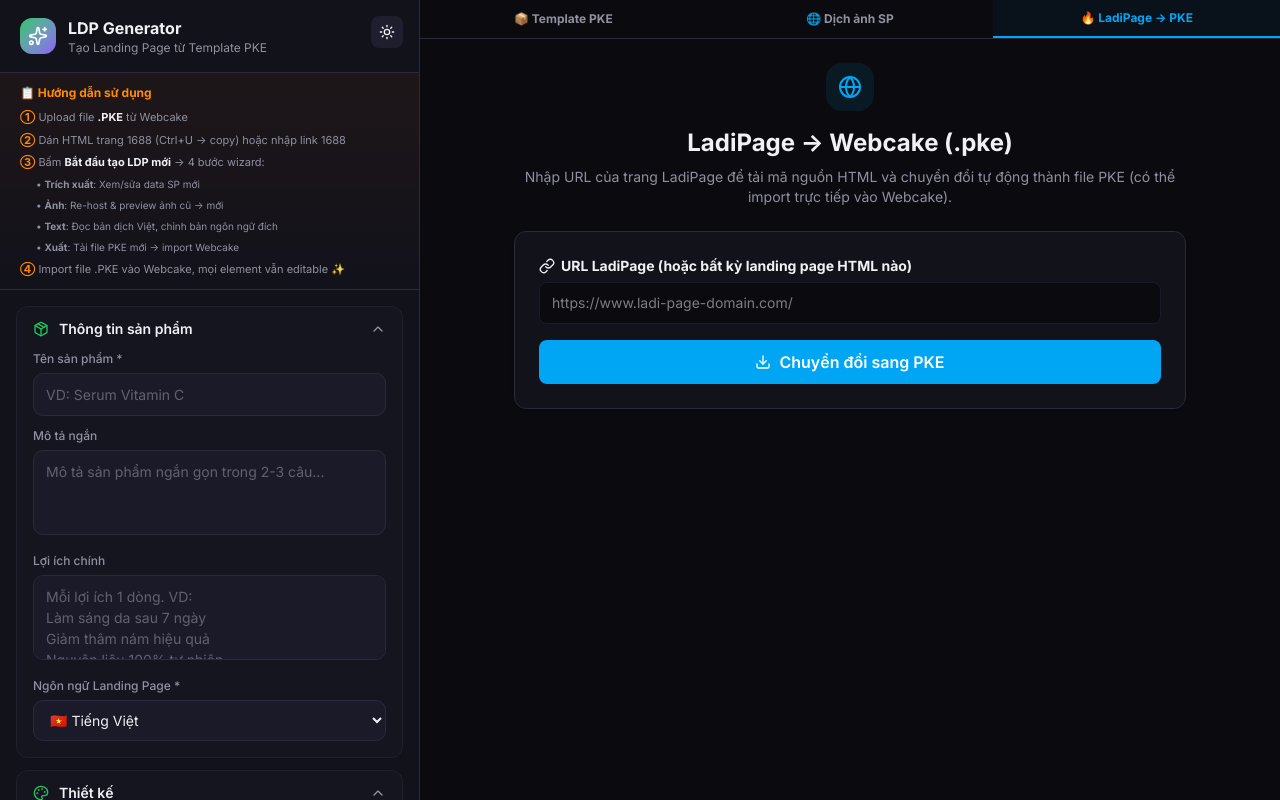
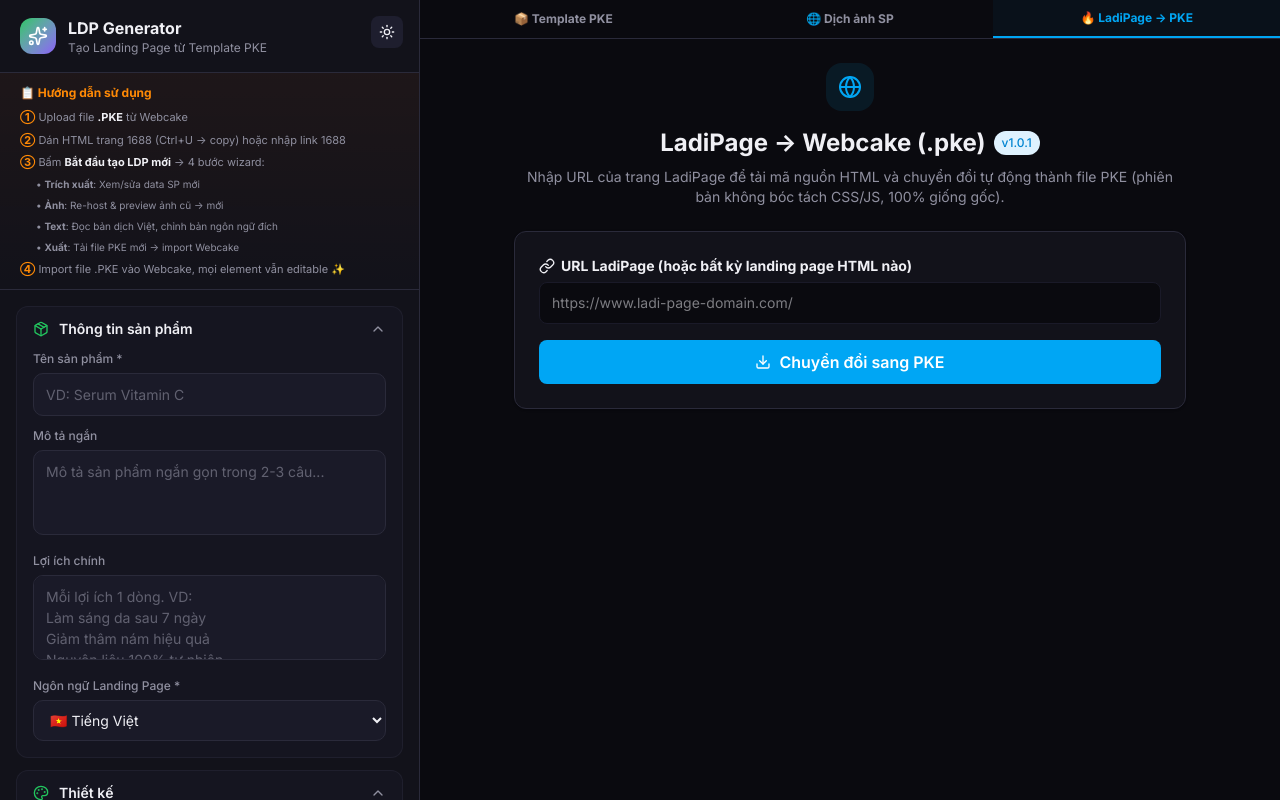
Before and after one commit to kei3k/3K-LDP, a React (Vite) app: page / in a window 1280 px wide. Both pictures are taken after a click on the button "🔥 LadiPage → PKE". Shown: the top 800 px of the page. Built offline with nearby package versions, Linux system fonts and the light colour scheme.

Commit message:
feat(ui): add v1.0.1 version marker to help user verify cache

```diff
--- a/src/components/LadiPageToPke.jsx
+++ b/src/components/LadiPageToPke.jsx
@@ -84,9 +84,12 @@
           <div className="w-12 h-12 bg-sky-500/10 text-sky-500 rounded-2xl flex items-center justify-center mx-auto mb-4">
             <Globe className="w-6 h-6" />
           </div>
-          <h2 className="text-2xl font-bold">LadiPage → Webcake (.pke)</h2>
+          <h2 className="text-2xl font-bold flex items-center justify-center gap-2">
+            LadiPage → Webcake (.pke)
+            <span className="text-xs bg-sky-100 text-sky-600 px-2 py-1 rounded-full font-medium">v1.0.1</span>
+          </h2>
           <p className="text-muted-foreground text-sm">
-            Nhập URL của trang LadiPage để tải mã nguồn HTML và chuyển đổi tự động thành file PKE (có thể import trực tiếp vào Webcake).
+            Nhập URL của trang LadiPage để tải mã nguồn HTML và chuyển đổi tự động thành file PKE (phiên bản không bóc tách CSS/JS, 100% giống gốc).
           </p>
         </div>
 
```
